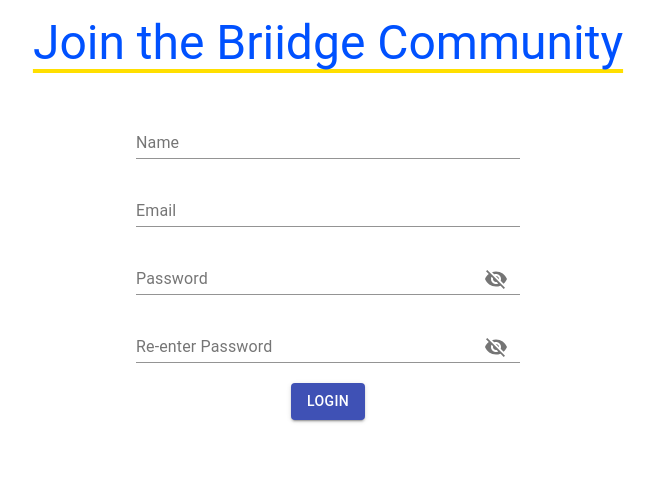
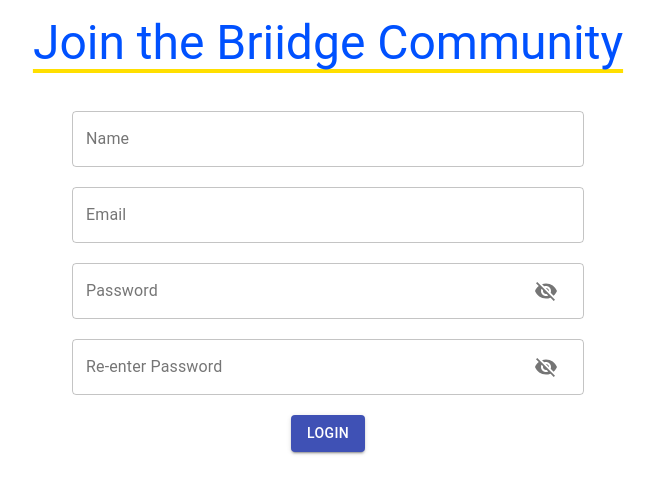
Before and after one commit to briidge-edu/briidge-frontend, a React (Create React App) app: page / in a window 1280 px wide. Shown: the top 494 px of the page, without its empty margins (312-967 px from the left). Built offline with nearby package versions, Linux system fonts and the light colour scheme.

Commit message:
redesigned signup form

```diff
--- a/src/components/SignupForm.js
+++ b/src/components/SignupForm.js
@@ -1,13 +1,13 @@
 import React, { useState } from 'react';
 import { makeStyles } from '@material-ui/core/styles';
-import { FormControl, Input, InputLabel, InputAdornment, IconButton, Button } from '@material-ui/core';
+import { FormControl, Input, InputLabel, InputAdornment, IconButton, Button, TextField, OutlinedInput } from '@material-ui/core';
 import PersonIcon from '@material-ui/icons/Person';
 import { Visibility, VisibilityOff } from '@material-ui/icons';
 
 const useStyles = makeStyles((theme) => ({
     field: {
         margin: '10px',
-        width: '30%'
+        width: '40%'
     },
 
     personIcon: {
@@ -58,23 +58,24 @@
     return (
         <div>
             <form className={classes.root} noValidate autoComplete="off" onSubmit={handleSubmit}>
-                <FormControl className={classes.field}>
+                <FormControl className={classes.field} variant="outlined">
                     <InputLabel>Name</InputLabel>
-                    <Input id="name" aria-describedby="Name field" fullWidth
+                    <OutlinedInput id="name" aria-describedby="Name field" label="Name"
                         onChange={handleChange}
                         value={state.name}
                     />
                 </FormControl> <br/>
-                <FormControl className={classes.field}>
+                <FormControl className={classes.field} variant="outlined">
                     <InputLabel>Email</InputLabel>
-                    <Input id="email" aria-describedby="Email field" fullWidth
+                    <OutlinedInput id="email" aria-describedby="Email field" label="Email"
                         onChange={handleChange}
                         value={state.email}
                     />
                 </FormControl> <br/>
-                <FormControl className={classes.field}>
+                <FormControl className={classes.field} variant="outlined">
                     <InputLabel>Password</InputLabel>
-                    <Input id="password" aria-describedby="Password field" type={passwordShown ? "text" : "password"}
+                    <OutlinedInput id="password" aria-describedby="Password field" label="Password"
+                        type={passwordShown ? "text" : "password"}
                         endAdornment={
                             <InputAdornment position="end">
                                 <IconButton
@@ -89,9 +90,9 @@
                         value={state.password}
                     />
                 </FormControl> <br/>
-                <FormControl className={classes.field}>
+                <FormControl className={classes.field} variant="outlined">
                     <InputLabel>Re-enter Password</InputLabel>
-                    <Input id="password_confirmation" aria-describedby="Password confirmation field"
+                    <OutlinedInput id="password_confirmation" aria-describedby="Password confirmation field" label="Re-enterPassword"
                         type={passwordConfirmationShown ? "text" : "password"}
                         endAdornment={
                             <InputAdornment position="end">
```
